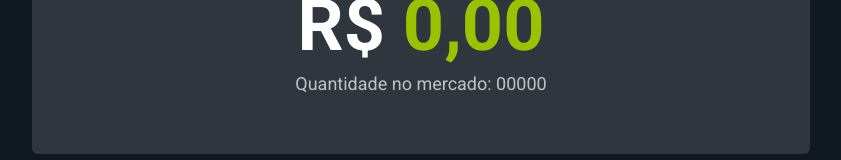
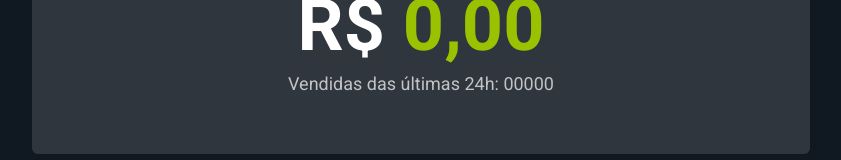
Before and after one commit to luizfranzon/DZCase-Price-Tracker, a Next.js app in the folder App/: page / in a window 1280 px wide. Shown: the part 585-745 px from the top of the page, without its empty margins (219-1060 px from the left). Built offline with nearby package versions, Linux system fonts and the light colour scheme; no server answers.

Commit message:
fix info label volume

```diff
--- a/App/src/pages/index.tsx
+++ b/App/src/pages/index.tsx
@@ -25,7 +25,7 @@ export default function Home() {
         <div className="w-full h-[2px] bg-white/30 rounded-xl my-9"></div>
         <section className="flex flex-col items-center py-6">
           <span className="text-7xl font-bold">R$ <span className="text-[#99C300]">{data.median_price.split(" ")[1]}</span></span>
-          <span className="text-lg text-white/70 mt-2">Quantidade no mercado: {data.volume}</span>
+          <span className="text-lg text-white/70 mt-2">Vendidas das últimas 24h: {data.volume}</span>
         </section>
       </main>
     </div>
```
